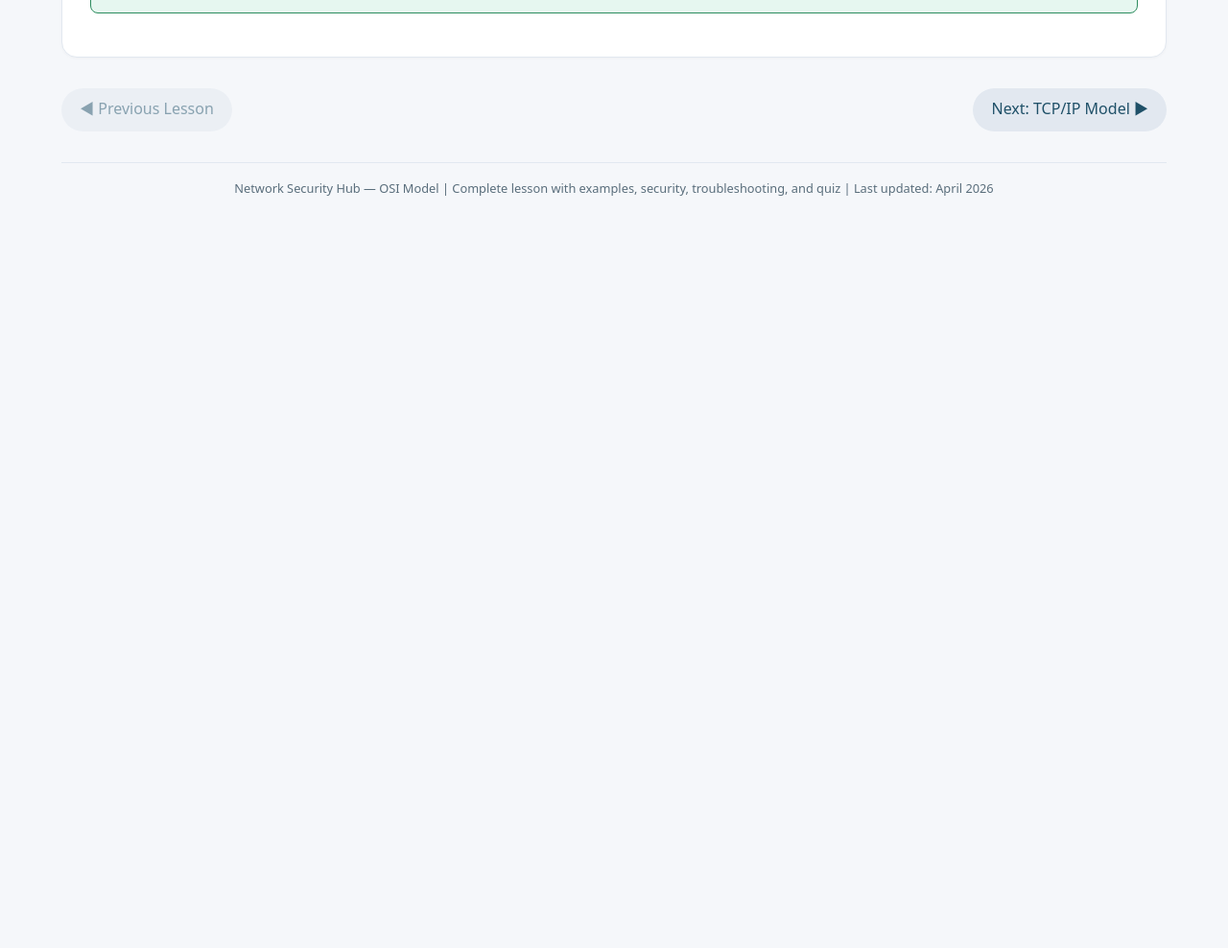
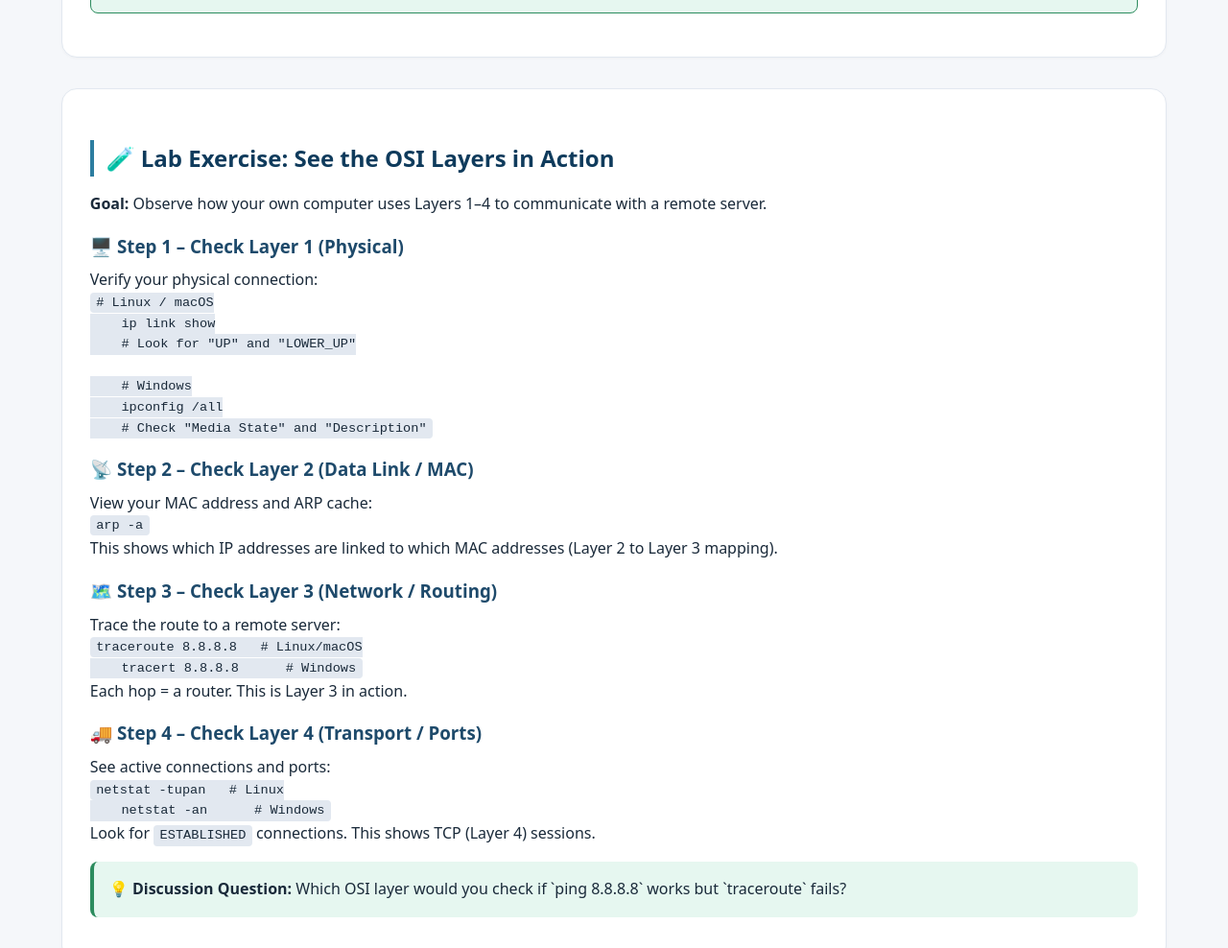
Before and after one commit to emmamimon77-afk/network-security-hub, a plain HTML site: page networking-basics/osi-model.html in a window 1280 px wide. Shown: the part 6071-7059 px from the top of the page at 96% size. Before the commit the page ends 6325 px from the top, so only its background shows below. Drawn offline with Linux system fonts and the light colour scheme.

Commit message:
🧪 Add OSI Model lab exercise (ping, arp, traceroute, netstat)

```diff
--- a/networking-basics/osi-model.html
+++ b/networking-basics/osi-model.html
@@ -303,6 +303,44 @@
         </div>
     </div>
 
+    <!-- LAB EXERCISE - Expandable Section -->
+    <div class="card">
+         <h2>🧪 Lab Exercise: See the OSI Layers in Action</h2>
+         <p><strong>Goal:</strong> Observe how your own computer uses Layers 1–4 to communicate with a remote server.</p>
+
+         <h3>🖥️ Step 1 – Check Layer 1 (Physical)</h3>
+         <p>Verify your physical connection:</p>
+         <pre><code># Linux / macOS
+    ip link show
+    # Look for "UP" and "LOWER_UP"
+
+    # Windows
+    ipconfig /all
+    # Check "Media State" and "Description"</code></pre>
+
+         <h3>📡 Step 2 – Check Layer 2 (Data Link / MAC)</h3>
+         <p>View your MAC address and ARP cache:</p>
+         <pre><code>arp -a</code></pre>
+         <p>This shows which IP addresses are linked to which MAC addresses (Layer 2 to Layer 3 mapping).</p>
+
+         <h3>🗺️ Step 3 – Check Layer 3 (Network / Routing)</h3>
+         <p>Trace the route to a remote server:</p>
+         <pre><code>traceroute 8.8.8.8   # Linux/macOS
+    tracert 8.8.8.8      # Windows</code></pre>
+         <p>Each hop = a router. This is Layer 3 in action.</p>
+
+         <h3>🚚 Step 4 – Check Layer 4 (Transport / Ports)</h3>
+         <p>See active connections and ports:</p>
+         <pre><code>netstat -tupan   # Linux
+    netstat -an      # Windows</code></pre>
+         <p>Look for <code>ESTABLISHED</code> connections. This shows TCP (Layer 4) sessions.</p>
+
+         <div class="tip-box">
+             💡 <strong>Discussion Question:</strong> Which OSI layer would you check if `ping 8.8.8.8` works but `traceroute` fails?
+    </div>
+    </div>
+
+
     <!-- Page Navigation -->
     <div class="page-nav">
         <span class="nav-btn disabled">◀ Previous Lesson</span>
```
